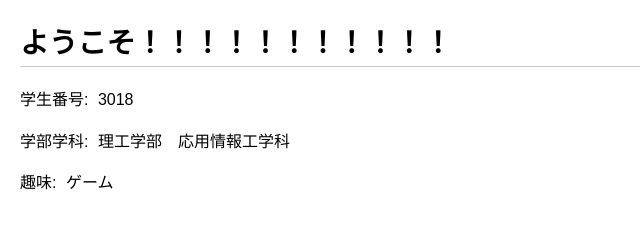
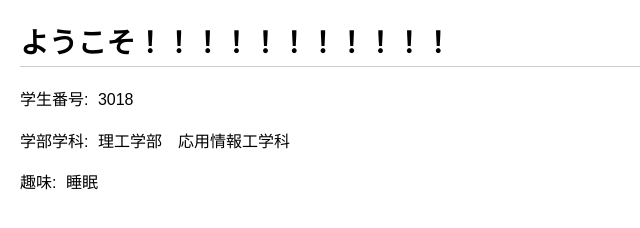
Before and after one commit to lllIIIlllIIIlllIII/my-first-webpage, a plain HTML site: page index.html in a window 1280 px wide. Shown: the full height of the page, 0-640 px from the left. Drawn offline with Linux system fonts and the light colour scheme.

Commit message:
Update index.html

```diff
--- a/index.html
+++ b/index.html
@@ -36,7 +36,7 @@
         <h1>ようこそ！！！！！！！！！！！</h1>
         <p><span class="info-label">学生番号:</span> 3018</p>
         <p><span class="info-label">学部学科:</span> 理工学部　応用情報工学科</p>
-        <p><span class="info-label">趣味:</span> ゲーム</p>
+        <p><span class="info-label">趣味:</span> 睡眠</p>
     </div>
 
 
```
